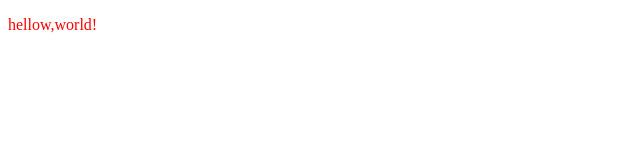
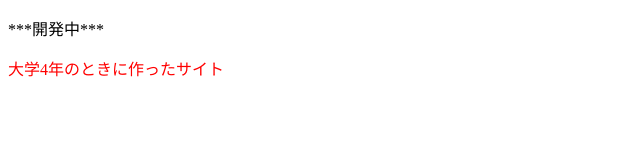
Before and after one commit to akasakamisaki/portfolio, a plain HTML site: page html/index.html in a window 1280 px wide. Shown: the whole page, without its empty margins (0-640 px from the left). Drawn offline with Linux system fonts and the light colour scheme.

Commit message:
リンクつけた

```diff
--- a/html/index.html
+++ b/html/index.html
@@ -20,7 +20,10 @@
 	</head>
 
 	<body>
-		<p>hellow,world!</p>
+		<p>***開発中***</p>
+		<p>
+			<a href="https://akasakamisaki.github.io/school/index">大学4年のときに作ったサイト</a>
+		</p>
 	</body>
 
 </html>
--- a/html/style/style.scss
+++ b/html/style/style.scss
@@ -1,11 +1,12 @@
 body {
-	color: blue;
+	p {
+		a {
+			color: red;
+			text-decoration: none;
 
-	p {
-		color: red;
-
-		span {
-			color: green;
+			&:hover {
+				opacity: .7;
+			}
 		}
 	}
 }
```
Also changed, not shown: html/style/style.css, 2 other files.
